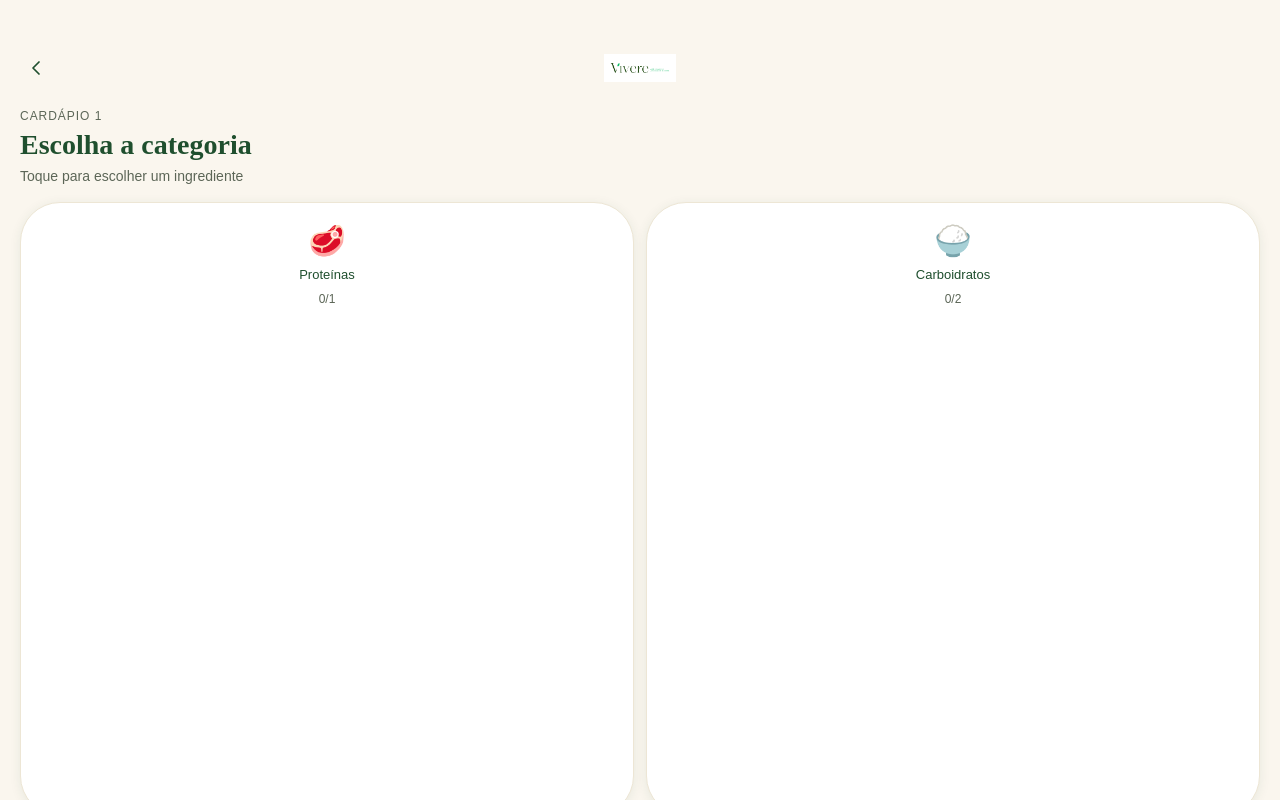
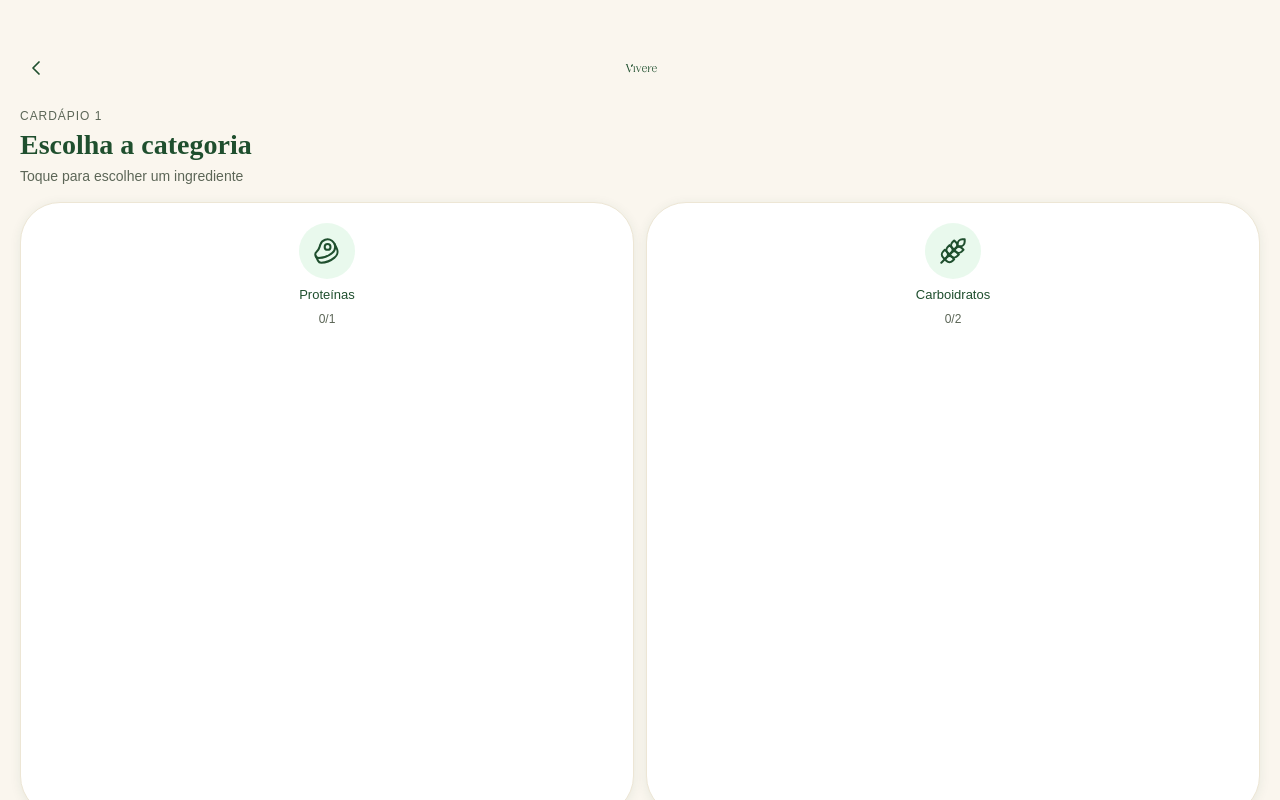
Before and after one commit to Guilherme169/vivere-personalizadas, a React (Vite) app: page / in a window 1280 px wide. Both pictures are taken after a click on the button "Começar montagem". Shown: the top 800 px of the page. Built offline with nearby package versions, Linux system fonts and the light colour scheme.

Commit message:
feat: replace emojis with lucide icons + use SVG logo (no white bg)

```diff
--- a/src/domain/catalog/index.ts
+++ b/src/domain/catalog/index.ts
@@ -1,2 +1,2 @@
 export type { Category, DietFlag, Preparation, Ingredient } from './types'
-export { CATEGORY_LABEL, CATEGORY_EMOJI } from './types'
+export { CATEGORY_LABEL } from './types'
--- a/src/domain/catalog/types.ts
+++ b/src/domain/catalog/types.ts
@@ -26,12 +26,3 @@ export const CATEGORY_LABEL: Record<Category, string> = {
   dairy: 'Laticínios',
   other: 'Outros',
 }
-
-export const CATEGORY_EMOJI: Record<Category, string> = {
-  protein: '🥩',
-  carb: '🍚',
-  vegetable: '🥦',
-  seasoning: '🌿',
-  dairy: '🥛',
-  other: '➕',
-}
--- a/src/features/meal-builder/components/CategoryStep.tsx
+++ b/src/features/meal-builder/components/CategoryStep.tsx
@@ -1,8 +1,9 @@
 import { AppHeader } from '@/features/shared/components/AppHeader'
+import { CategoryIcon } from '@/features/shared/components/CategoryIcon'
 import { useWizardStore } from '../store/wizardStore'
 import { CompositionDrawer } from './CompositionDrawer'
 import { isCategoryFull, categorySelectedCount } from '@/domain/meal'
-import { CATEGORY_LABEL, CATEGORY_EMOJI } from '@/domain/catalog'
+import { CATEGORY_LABEL } from '@/domain/catalog'
 import type { Category } from '@/domain/catalog'
 
 const CATEGORIES: Category[] = ['protein', 'carb', 'vegetable', 'seasoning', 'dairy', 'other']
@@ -45,7 +46,12 @@ export function CategoryStep() {
                 full ? 'opacity-40 cursor-not-allowed' : 'hover:shadow-lg',
               ].join(' ')}
             >
-              <span className="text-3xl">{CATEGORY_EMOJI[cat]}</span>
+              <div className={[
+                'flex items-center justify-center h-14 w-14 rounded-2xl',
+                full ? 'bg-borda/40 text-texto-suave' : 'bg-verde-vivo/10 text-verde-escuro',
+              ].join(' ')}>
+                <CategoryIcon category={cat} size={28} />
+              </div>
               <span className="font-medium text-[13px] text-verde-escuro text-center leading-tight">
                 {CATEGORY_LABEL[cat]}
               </span>
--- a/src/features/meal-builder/components/IngredientStep.tsx
+++ b/src/features/meal-builder/components/IngredientStep.tsx
@@ -1,6 +1,7 @@
 import { useState } from 'react'
 import { Search } from 'lucide-react'
 import { AppHeader } from '@/features/shared/components/AppHeader'
+import { CategoryIcon } from '@/features/shared/components/CategoryIcon'
 import { useWizardStore } from '../store/wizardStore'
 import { CompositionDrawer } from './CompositionDrawer'
 import { canAddItem } from '@/domain/meal'
@@ -62,9 +63,9 @@ export function IngredientStep() {
                   !check.allowed ? 'opacity-40 cursor-not-allowed' : '',
                 ].join(' ')}
               >
-                {/* Placeholder icon */}
-                <div className="h-12 w-12 rounded-2xl bg-creme flex items-center justify-center shrink-0 text-xl">
-                  🥘
+                {/* Placeholder icon — usa o ícone da categoria do ingrediente */}
+                <div className="h-12 w-12 rounded-2xl bg-verde-vivo/10 flex items-center justify-center shrink-0 text-verde-escuro">
+                  <CategoryIcon category={ing.category} size={22} />
                 </div>
                 <div className="flex-1 min-w-0">
                   <p className="font-medium text-[15px] text-verde-escuro truncate">{ing.name}</p>
--- a/src/features/order/components/ConfirmationScreen.tsx
+++ b/src/features/order/components/ConfirmationScreen.tsx
@@ -1,3 +1,4 @@
+import { CircleCheck } from 'lucide-react'
 import { Logo } from '@/features/shared/components/Logo'
 import { useWizardStore } from '@/features/meal-builder/store/wizardStore'
 
@@ -13,7 +14,9 @@ export function ConfirmationScreen() {
     <div className="min-h-dvh bg-creme flex flex-col items-center justify-center px-6 text-center animate-fade-up">
       <Logo variant="verde" size="md" className="mb-8" />
 
-      <div className="text-5xl mb-6">✅</div>
+      <div className="flex items-center justify-center h-20 w-20 rounded-full bg-verde-vivo/12 text-verde-vivo mb-6">
+        <CircleCheck size={48} strokeWidth={1.75} />
+      </div>
 
       <h1 className="font-display font-semibold text-[32px] leading-[1.1] text-verde-escuro mb-3">
         Pedido enviado!
--- /dev/null
+++ b/src/features/shared/components/CategoryIcon.tsx
@@ -0,0 +1,29 @@
+import { Beef, Wheat, Salad, Leaf, Milk, Plus } from 'lucide-react'
+import type { LucideIcon } from 'lucide-react'
+import type { Category } from '@/domain/catalog'
+
+const ICON_BY_CATEGORY: Record<Category, LucideIcon> = {
+  protein: Beef,
+  carb: Wheat,
+  vegetable: Salad,
+  seasoning: Leaf,
+  dairy: Milk,
+  other: Plus,
+}
+
+interface CategoryIconProps {
+  category: Category
+  size?: number
+  className?: string
+  strokeWidth?: number
+}
+
+export function CategoryIcon({
+  category,
+  size = 28,
+  className,
+  strokeWidth = 1.75,
+}: CategoryIconProps) {
+  const Icon = ICON_BY_CATEGORY[category]
+  return <Icon size={size} strokeWidth={strokeWidth} className={className} />
+}
--- a/src/features/shared/components/Logo.tsx
+++ b/src/features/shared/components/Logo.tsx
@@ -1,5 +1,11 @@
 interface LogoProps {
+  /**
+   * Mantido por compatibilidade — atualmente usamos sempre o SVG verde.
+   * Quando houver versão laranja em SVG, mapear aqui.
+   */
   variant?: 'verde' | 'laranja'
+  /** Renderiza o lockup com o slogan (logo + tagline). Default: false. */
+  withSlogan?: boolean
   size?: 'sm' | 'md' | 'lg'
   className?: string
 }
@@ -10,11 +16,17 @@ const heights: Record<NonNullable<LogoProps['size']>, number> = {
   lg: 64,
 }
 
-export function Logo({ variant = 'verde', size = 'md', className }: LogoProps) {
+export function Logo({
+  variant: _variant = 'verde',
+  withSlogan = false,
+  size = 'md',
+  className,
+}: LogoProps) {
   const h = heights[size]
+  const src = withSlogan ? '/logo_slogan.svg' : '/logo.svg'
   return (
     <img
-      src={`/logo-${variant}.png`}
+      src={src}
       alt="Vivere"
       height={h}
       style={{ height: h, width: 'auto' }}
```
Also changed, not shown: public/logo.svg, public/logo_slogan.svg.
